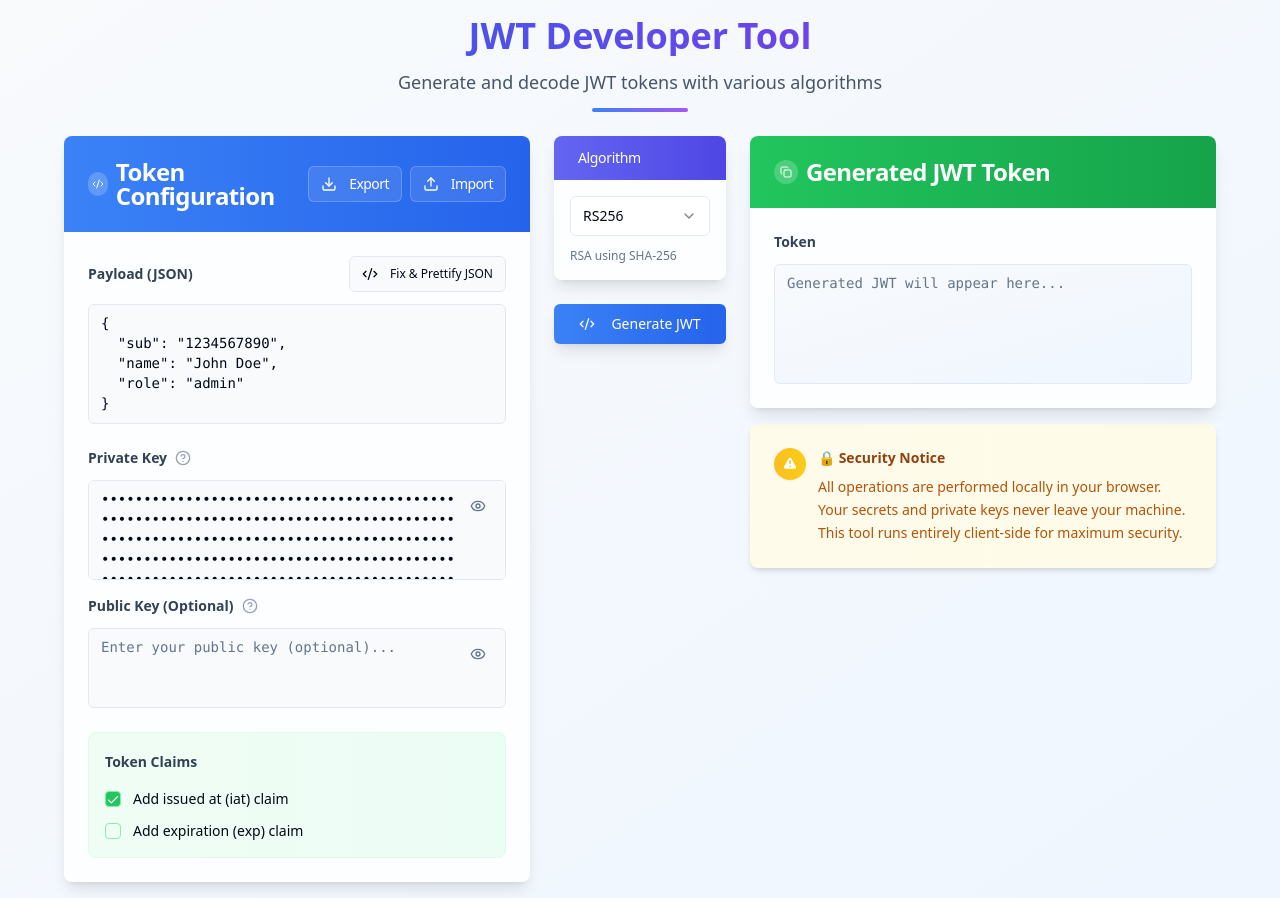
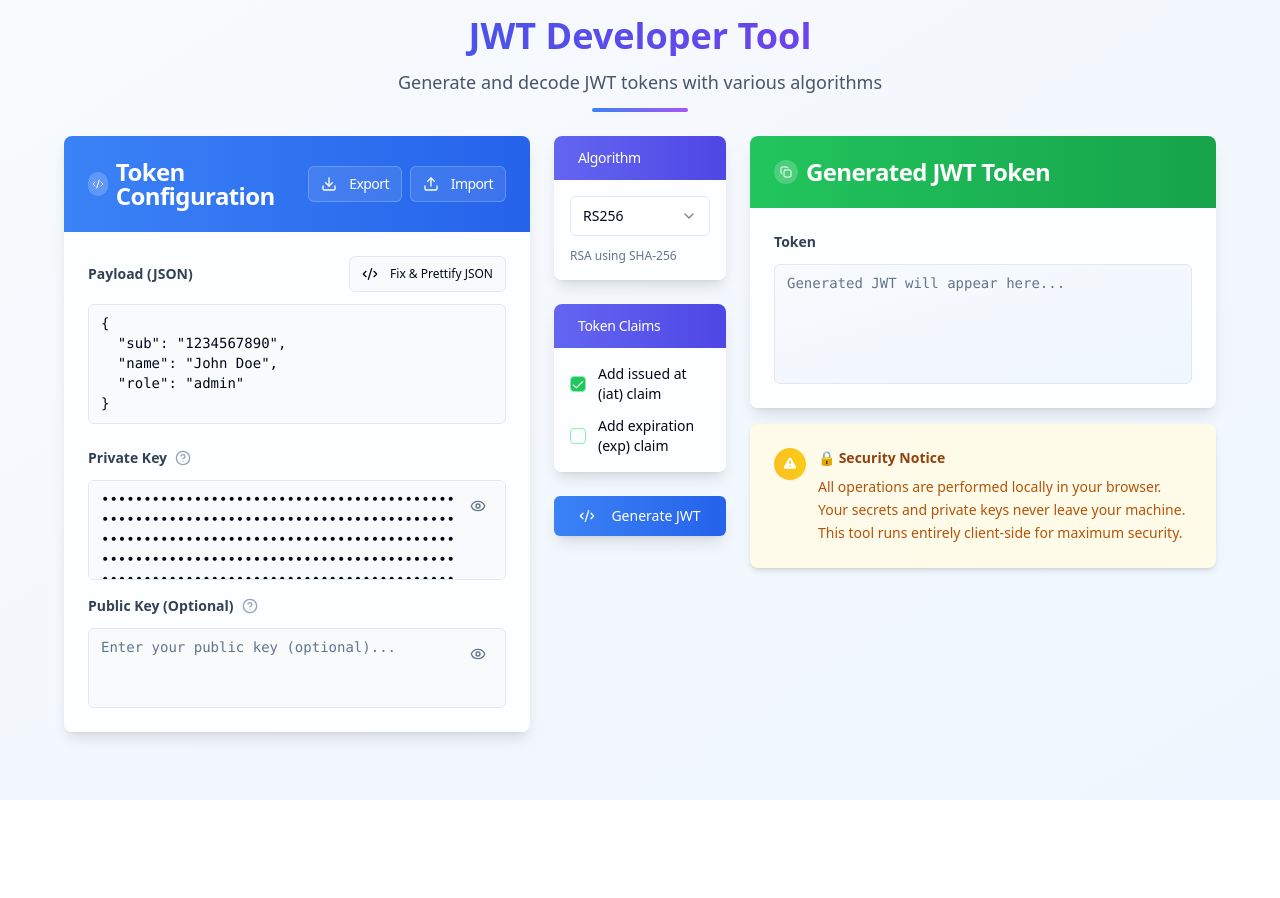
Before and after one commit to ashabhussan/jencoder, a React (Vite) app: page / in a window 1280 px wide. After the commit the page ends 800 px from the top, so only its background shows below. Built offline with nearby package versions, Linux system fonts and the light colour scheme.

Commit message:
feat: move the algorithm picker and token claims section to middle column

```diff
--- a/src/pages/Index.tsx
+++ b/src/pages/Index.tsx
@@ -728,15 +728,58 @@ const Index = () => {
                       </div>
                     </div>
                   )}
+                </CardContent>
+              </Card>
+            </div>
 
-                  {/* IAT and EXP Controls */}
+            {/* Middle Column */}
+            <div className="space-y-6 lg:col-span-2">
+              <div className="sticky top-4 space-y-6">
+                {/* Algorithm Selection */}
+                <Card className="border-0 shadow-lg bg-white/80 backdrop-blur-sm">
+                  <CardHeader className="bg-gradient-to-r from-indigo-500 to-indigo-600 text-white rounded-t-lg py-3">
+                    <CardTitle className="text-sm font-medium">
+                      Algorithm
+                    </CardTitle>
+                  </CardHeader>
+                  <CardContent className="p-4 space-y-3">
+                    <Select
+                      value={config.algorithm}
+                      onValueChange={value =>
+                        updateConfig({ algorithm: value })
+                      }
+                    >
+                      <SelectTrigger className="border-slate-200 focus:border-blue-500 focus:ring-blue-500/20">
+                        <SelectValue placeholder="Select algorithm" />
+                      </SelectTrigger>
+                      <SelectContent>
+                        {ALGORITHMS.map(alg => (
+                          <SelectItem
+                            key={alg}
+                            value={alg}
+                            className="hover:bg-blue-50"
+                          >
+                            <div className="flex flex-col font-medium">
+                              {alg}
+                            </div>
+                          </SelectItem>
+                        ))}
+                      </SelectContent>
+                    </Select>
+                    <p className="text-xs text-slate-500">
+                      {getAlgorithmInfo().description}
+                    </p>
+                  </CardContent>
+                </Card>
 
-                  {/* IAT and EXP Controls */}
-                  <div className="space-y-4 bg-gradient-to-r from-green-50 to-emerald-50 p-4 rounded-lg border border-green-100">
-                    <Label className="text-sm font-semibold text-slate-700">
+                {/* Token Claims */}
+                <Card className="border-0 shadow-lg bg-white/80 backdrop-blur-sm">
+                  <CardHeader className="bg-gradient-to-r from-indigo-500 to-indigo-600 text-white rounded-t-lg py-3">
+                    <CardTitle className="text-sm font-medium">
                       Token Claims
-                    </Label>
-
+                    </CardTitle>
+                  </CardHeader>
+                  <CardContent className="p-4 space-y-3">
                     <div className="space-y-3">
                       <div className="flex items-center space-x-3">
                         <Checkbox
@@ -822,48 +865,6 @@ const Index = () => {
                         </div>
                       )}
                     </div>
-                  </div>
-                </CardContent>
-              </Card>
-            </div>
-
-            {/* Middle Column - Algorithm Selection */}
-            <div className="space-y-6 lg:col-span-2">
-              <div className="sticky top-4 space-y-6">
-                {/* Algorithm Selection */}
-                <Card className="border-0 shadow-lg bg-white/80 backdrop-blur-sm">
-                  <CardHeader className="bg-gradient-to-r from-indigo-500 to-indigo-600 text-white rounded-t-lg py-3">
-                    <CardTitle className="text-sm font-medium">
-                      Algorithm
-                    </CardTitle>
-                  </CardHeader>
-                  <CardContent className="p-4 space-y-3">
-                    <Select
-                      value={config.algorithm}
-                      onValueChange={value =>
-                        updateConfig({ algorithm: value })
-                      }
-                    >
-                      <SelectTrigger className="border-slate-200 focus:border-blue-500 focus:ring-blue-500/20">
-                        <SelectValue placeholder="Select algorithm" />
-                      </SelectTrigger>
-                      <SelectContent>
-                        {ALGORITHMS.map(alg => (
-                          <SelectItem
-                            key={alg}
-                            value={alg}
-                            className="hover:bg-blue-50"
-                          >
-                            <div className="flex flex-col font-medium">
-                              {alg}
-                            </div>
-                          </SelectItem>
-                        ))}
-                      </SelectContent>
-                    </Select>
-                    <p className="text-xs text-slate-500">
-                      {getAlgorithmInfo().description}
-                    </p>
                   </CardContent>
                 </Card>
 
```
